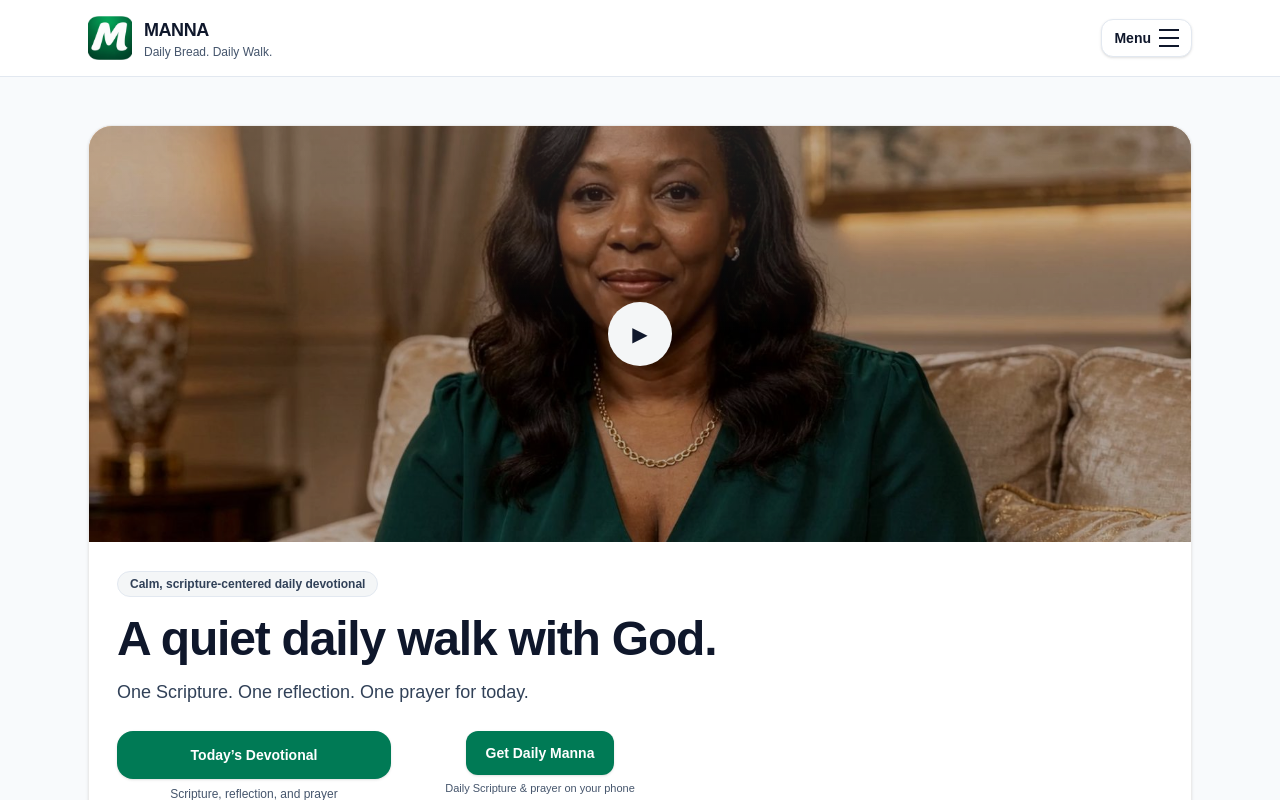
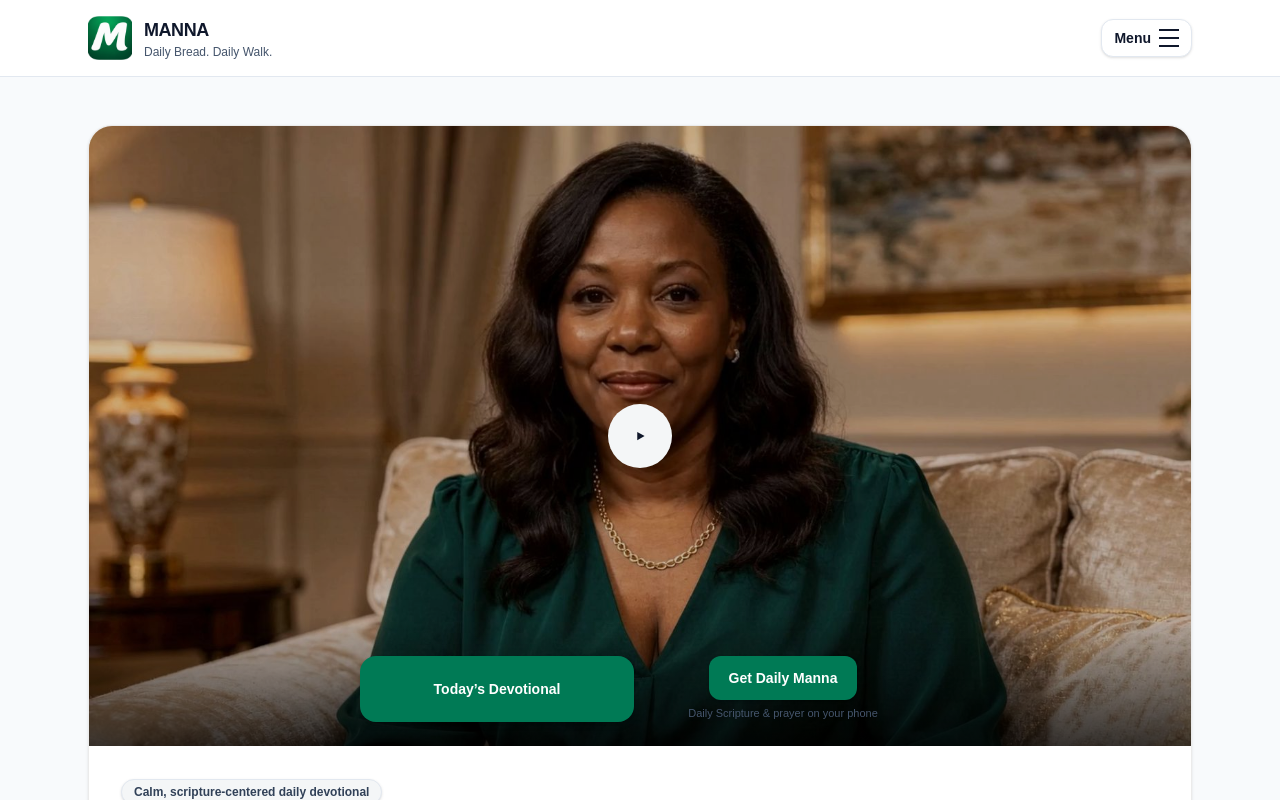
Before and after one commit to improved2025/Manna, a Next.js app: page /landing in a window 1280 px wide. Shown: the top 800 px of the page. Built offline with nearby package versions, Linux system fonts and the light colour scheme.

Commit message:
new update on landing page

```diff
--- a/app/landing/page.tsx
+++ b/app/landing/page.tsx
@@ -3,27 +3,34 @@
 import Header from "@/components/Header";
 import Link from "next/link";
 import InstallButton from "../../components/InstallButton";
-import { useRef, useState } from "react";
+import { useEffect, useMemo, useRef, useState } from "react";
 
 export default function HomePage() {
   const [playing, setPlaying] = useState(false);
   const videoRef = useRef<HTMLVideoElement | null>(null);
 
-  // bump this number anytime you change poster/video to break iOS + SW cache
-  const ASSET_V = "7";
+  const videoSrc = "/videos/landing-welcome.mp4";
+  const posterSrc = "/images/landing/landing-poster.jpg";
 
-  const posterSrc = `/images/landing/landing-poster.jpg?v=${ASSET_V}`;
-  const videoSrc = `/videos/landing-welcome.mp4?v=${ASSET_V}`;
+  // iOS/Safari: try to force poster display reliably before play
+  useEffect(() => {
+    setPlaying(false);
+  }, []);
 
-  const handlePlay = async () => {
+  const startPlayback = async () => {
     setPlaying(true);
 
-    // iOS Safari often needs the element mounted before play() succeeds
+    // Wait one frame so the <video> exists in DOM before calling play()
     requestAnimationFrame(async () => {
       try {
-        await videoRef.current?.play();
+        if (videoRef.current) {
+          // Ensure audio is ON (no muted)
+          videoRef.current.muted = false;
+          videoRef.current.volume = 1;
+          await videoRef.current.play();
+        }
       } catch {
-        // If autoplay fails, controls are present; user can tap play
+        // If autoplay/play is blocked, user can press play in controls
       }
     });
   };
@@ -36,69 +43,93 @@ export default function HomePage() {
         <div className="mx-auto max-w-6xl px-6 py-12">
           {/* HERO */}
           <section className="relative w-full overflow-hidden rounded-3xl border border-slate-200/60 bg-white shadow-sm motion-soft">
-            {/* Media */}
-            <div
-              className="relative h-[46vh] sm:h-[52vh] overflow-hidden"
-              style={{
-                backgroundImage: `url(${posterSrc})`,
-                backgroundSize: "cover",
-                backgroundPosition: "center",
-              }}
+            <div className="relative">
+              {/* VIDEO HERO (with poster) */}
+              <div className="relative aspect-[4/5] w-full sm:aspect-[16/9]">
+                {/* Poster layer (always visible until play) */}
+                {!playing && (
+                  <button
+                    type="button"
+                    onClick={startPlayback}
+                    className="group absolute inset-0 z-10 flex items-center justify-center"
+                    aria-label="Play welcome video"
                   >
-              {/* Poster always visible (and faster paint than relying on video poster) */}
-              {!playing && (
-                <>
                     <img
                       src={posterSrc}
                       alt="MANNA welcome"
-                    className="absolute inset-0 h-full w-full object-cover"
+                      className="h-full w-full object-cover"
                       loading="eager"
-                    fetchPriority="high"
-                    draggable={false}
+                      decoding="async"
                     />
 
-                  {/* premium contrast overlay */}
-                  <div className="pointer-events-none absolute inset-0 bg-black/25" />
+                    {/* soft dark wash for premium look */}
+                    <div className="pointer-events-none absolute inset-0 bg-black/20" />
 
-                  {/* play overlay */}
-                  <button
-                    type="button"
-                    onClick={handlePlay}
-                    aria-label="Play welcome video"
-                    className="absolute inset-0 flex items-center justify-center"
+                    {/* play button */}
+                    <div className="absolute flex items-center justify-center">
+                      <span className="inline-flex h-16 w-16 items-center justify-center rounded-full bg-white/90 shadow-lg transition-transform duration-200 group-hover:scale-[1.03]">
+                        <svg
+                          width="22"
+                          height="22"
+                          viewBox="0 0 24 24"
+                          fill="none"
+                          xmlns="http://www.w3.org/2000/svg"
                         >
-                    <span className="flex h-16 w-16 items-center justify-center rounded-full bg-white/95 shadow-lg">
-                      <span className="text-xl leading-none text-slate-900">▶</span>
+                          <path
+                            d="M9 7.5V16.5L17 12L9 7.5Z"
+                            fill="#0F172A"
+                          />
+                        </svg>
                       </span>
+                    </div>
                   </button>
-
-                  {/* subtle sheen */}
-                  <div className="pointer-events-none absolute inset-0 bg-gradient-to-b from-white/10 via-transparent to-transparent" />
-                </>
                 )}
 
-              {/* IMPORTANT: video is NOT rendered until user taps */}
+                {/* Video layer */}
                 {playing && (
                   <video
                     ref={videoRef}
-                  className="absolute inset-0 h-full w-full object-cover"
+                    className="absolute inset-0 z-0 h-full w-full object-cover"
                     src={videoSrc}
+                    poster={posterSrc}
                     controls
                     playsInline
                     preload="metadata"
-                  // no muted, no loop
+                    muted={false}
+                    loop={false}
                   />
                 )}
+
+                {/* Bottom CTA overlay (ALWAYS visible on video area, even before play) */}
+                <div className="pointer-events-none absolute inset-x-0 bottom-0 z-20 p-4 sm:p-6">
+                  {/* readability band behind buttons */}
+                  <div className="pointer-events-none absolute inset-x-0 bottom-0 h-28 sm:h-32 bg-gradient-to-t from-black/70 via-black/35 to-transparent" />
+
+                  <div className="relative mx-auto grid max-w-[560px] grid-cols-1 gap-3 sm:grid-cols-2">
+                    {/* Today */}
+                    <Link
+                      href="/today"
+                      className="pointer-events-auto inline-flex w-full items-center justify-center rounded-2xl bg-emerald-700 px-5 py-3.5 text-sm font-semibold text-white shadow-md shadow-black/20 transition-all duration-200 hover:bg-emerald-800 hover:-translate-y-[1px] focus:outline-none focus:ring-2 focus:ring-white/70 focus:ring-offset-2 focus:ring-offset-black/30"
+                    >
+                      Today’s Devotional
+                    </Link>
+
+                    {/* Install */}
+                    <div className="pointer-events-auto [&>button]:w-full [&>button]:rounded-2xl [&>button]:shadow-md [&>button]:shadow-black/20 [&>button]:focus:outline-none [&>button]:focus:ring-2 [&>button]:focus:ring-white/70 [&>button]:focus:ring-offset-2 [&>button]:focus:ring-offset-black/30">
+                      <InstallButton />
+                    </div>
+                  </div>
+                </div>
               </div>
 
-            {/* Text UNDER the media */}
-            <div className="p-5 sm:p-7">
+              {/* Content under video (text moved under, not on video) */}
+              <div className="px-6 py-7 sm:px-8 sm:py-8">
                 <div className="max-w-2xl">
-                <div className="inline-flex items-center rounded-full border border-slate-200 bg-slate-50 px-3 py-1 text-xs font-semibold text-slate-700">
+                  <div className="inline-flex items-center rounded-full border border-slate-200 bg-white px-3 py-1 text-xs font-semibold text-slate-700 shadow-sm">
                     Calm, scripture-centered daily devotional
                   </div>
 
-                <h1 className="mt-4 text-3xl font-semibold leading-[1.1] tracking-tight text-slate-900 sm:text-5xl">
+                  <h1 className="mt-4 text-4xl font-semibold leading-[1.05] tracking-tight text-slate-900 sm:text-6xl">
                     A quiet daily walk with God.
                   </h1>
 
@@ -106,12 +137,12 @@ export default function HomePage() {
                     One Scripture. One reflection. One prayer for today.
                   </p>
 
-                {/* ONLY TWO CTAs */}
+                  {/* Buttons under content (you already wanted these) */}
                   <div className="mt-6 grid grid-cols-1 gap-3 sm:grid-cols-2 sm:max-w-[560px]">
                     <div className="flex flex-col items-stretch">
                       <Link
                         href="/today"
-                      className="inline-flex w-full items-center justify-center rounded-2xl bg-emerald-700 px-5 py-3.5 text-sm font-semibold text-white shadow-sm transition-all duration-200 hover:bg-emerald-800 hover:-translate-y-[1px] focus:outline-none focus:ring-2 focus:ring-emerald-400/60"
+                        className="inline-flex w-full items-center justify-center rounded-2xl bg-emerald-700 px-5 py-3.5 text-sm font-semibold text-white shadow-sm transition-all duration-200 hover:bg-emerald-800 hover:-translate-y-[1px]"
                       >
                         Today’s Devotional
                       </Link>
@@ -121,11 +152,12 @@ export default function HomePage() {
                     </div>
 
                     <div className="flex flex-col items-stretch">
-                    <div className="[&>button]:w-full [&>button]:rounded-2xl [&>button]:shadow-sm [&>button]:focus:outline-none [&>button]:focus:ring-2 [&>button]:focus:ring-emerald-400/60">
+                      <div className="[&>button]:w-full [&>button]:rounded-2xl">
                         <InstallButton />
                       </div>
                       <div className="mt-1.5 text-center text-[12px] font-medium text-slate-600">
                         Install on your phone for daily reminders
+                      </div>
                     </div>
                   </div>
                 </div>
@@ -147,21 +179,27 @@ export default function HomePage() {
 
               <div className="mt-5 grid gap-4 sm:grid-cols-3">
                 <div className="rounded-xl border border-slate-200 bg-slate-50 p-4 transition-all duration-200 hover:bg-white hover:shadow-sm">
-                  <div className="text-sm font-semibold text-slate-900">Scripture</div>
+                  <div className="text-sm font-semibold text-slate-900">
+                    Scripture
+                  </div>
                   <div className="mt-1 text-sm leading-relaxed text-slate-600">
                     A steady anchor for your day.
                   </div>
                 </div>
 
                 <div className="rounded-xl border border-slate-200 bg-slate-50 p-4 transition-all duration-200 hover:bg-white hover:shadow-sm">
-                  <div className="text-sm font-semibold text-slate-900">Reflection</div>
+                  <div className="text-sm font-semibold text-slate-900">
+                    Reflection
+                  </div>
                   <div className="mt-1 text-sm leading-relaxed text-slate-600">
                     Short, practical, and grounded.
                   </div>
                 </div>
 
                 <div className="rounded-xl border border-slate-200 bg-slate-50 p-4 transition-all duration-200 hover:bg-white hover:shadow-sm">
-                  <div className="text-sm font-semibold text-slate-900">Prayer</div>
+                  <div className="text-sm font-semibold text-slate-900">
+                    Prayer
+                  </div>
                   <div className="mt-1 text-sm leading-relaxed text-slate-600">
                     Spoken faith you can carry forward.
                   </div>
@@ -174,6 +212,7 @@ export default function HomePage() {
             </div>
           </section>
 
+          {/* FOOTER */}
           <footer className="mt-10 pb-6 text-xs text-slate-500">
             MANNA • Daily Bread. Daily Walk.
           </footer>
```
Lines whose indentation alone changed are shown as unchanged.
